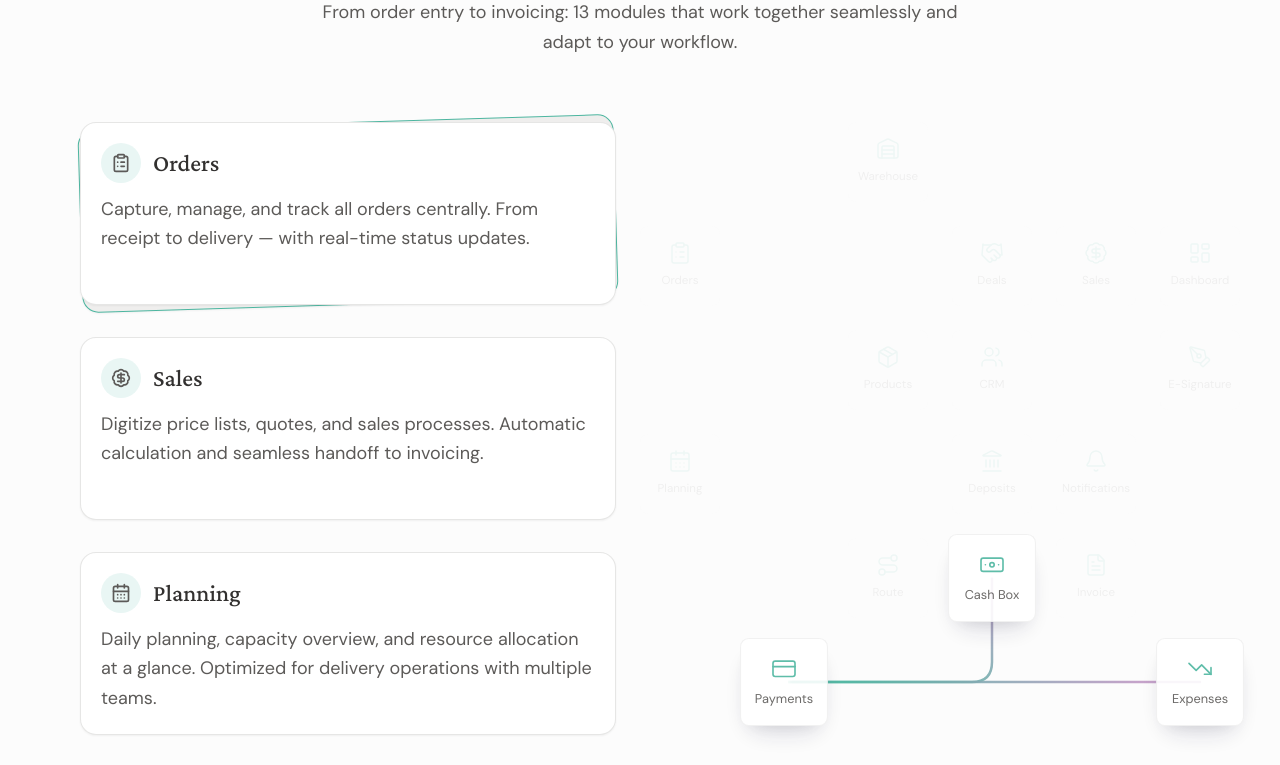
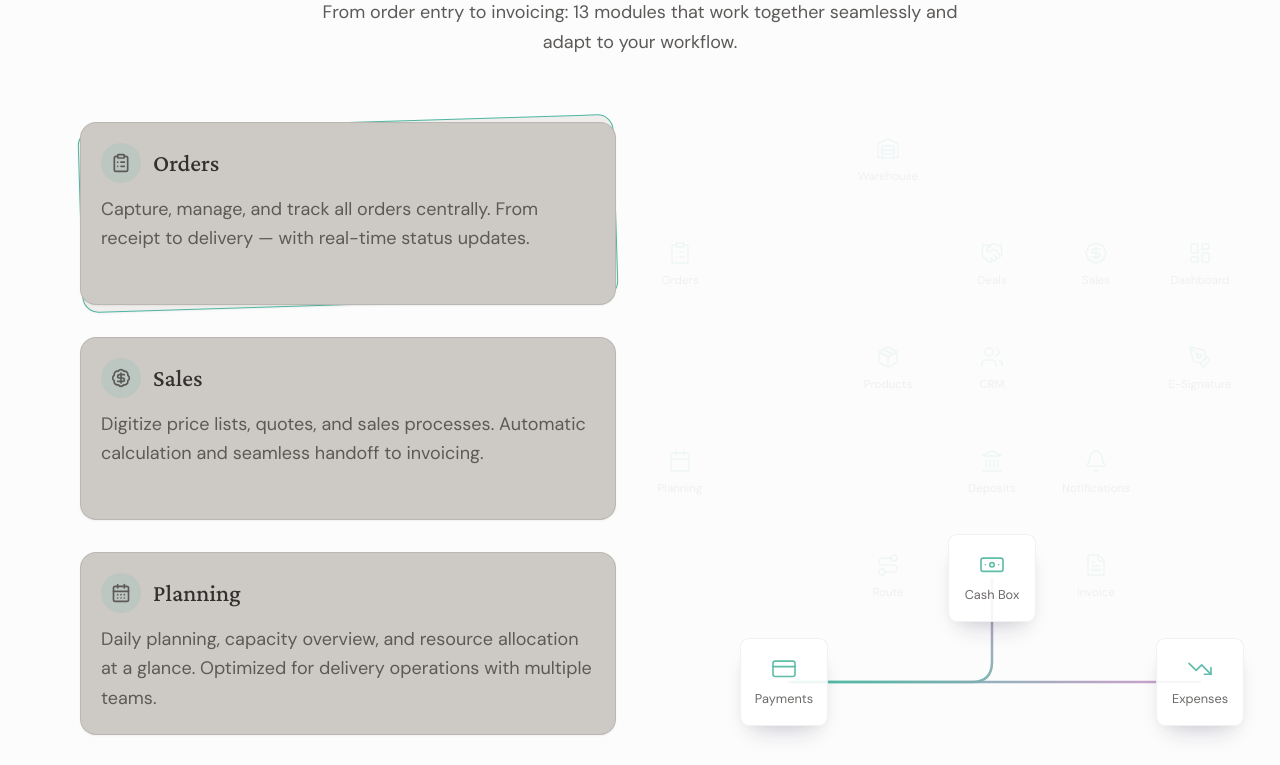
Before and after one commit to zaferkucuk/soluty-website, a Next.js app: page /en in a window 1280 px wide. Shown: the part 1980-2745 px from the top of the page. Built offline with nearby package versions, Linux system fonts and the light colour scheme.

Commit message:
style: ERPStackingCard background white → #cdc9c5

```diff
--- a/app/[locale]/components/ERPFeaturesSection/ERPStackingCard.tsx
+++ b/app/[locale]/components/ERPFeaturesSection/ERPStackingCard.tsx
@@ -18,12 +18,14 @@ const ICON_STYLES = {
   strokeWidth: 2,
 };
 
+const CARD_BG = '#cdc9c5';
+
 /**
  * Individual stacking card for the ERP Features section.
  *
  * Two-layer structure (first card only):
  * 1. `.card-bg` — absolute, rotated -1.75deg, with primary green border (#4DB6A0)
- * 2. `.card-content` — relative, white background, holds actual content
+ * 2. `.card-content` — relative, card background, holds actual content
  *
  * Only the first card (index === 0) shows the angled background card.
  *
@@ -82,11 +84,12 @@ export const ERPStackingCard = forwardRef<HTMLElement, ERPStackingCardProps>(
         <div
           className={
             'relative rounded-xl border border-[var(--color-border)] ' +
-            'bg-white p-6 md:p-5 ' +
+            'p-6 md:p-5 ' +
             'transition-shadow duration-250 ease-out ' +
             'hover:shadow-[var(--shadow-md)]'
           }
           style={{
+            backgroundColor: CARD_BG,
             boxShadow: 'var(--shadow-sm)',
           }}
         >
```
